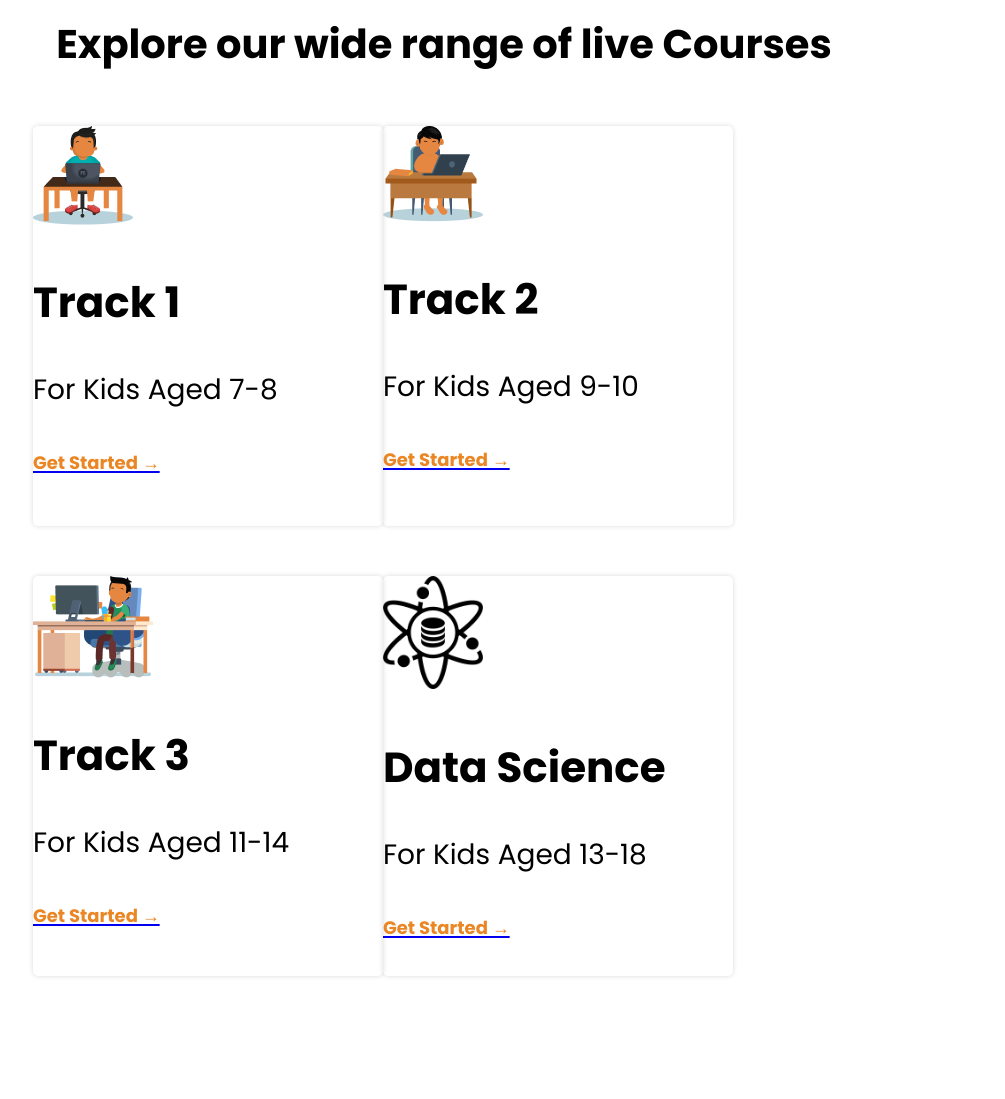
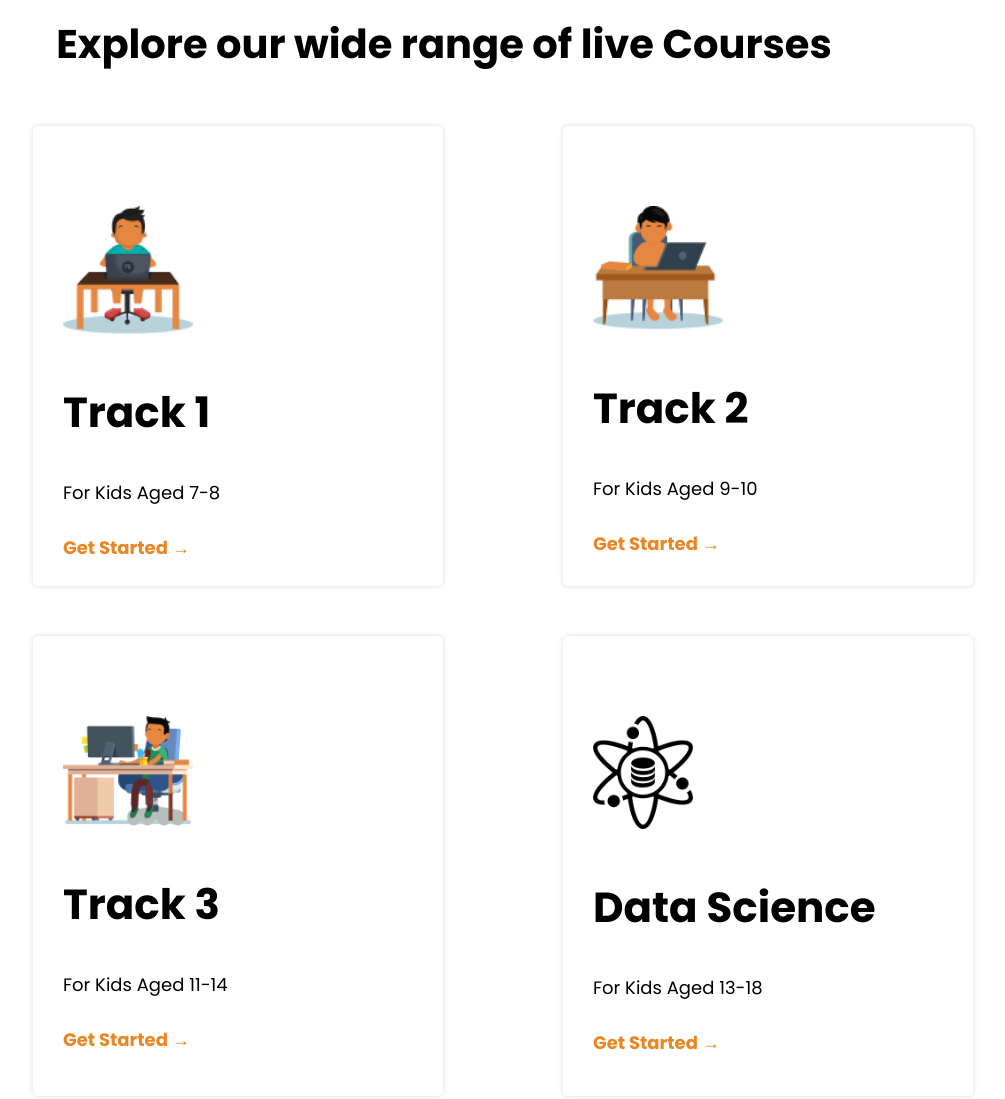
Before and after one commit to AbdullahArham/DreamersProject, a plain HTML site: page index.html in a window 1280 px wide. Shown: the part 900-1999 px from the top of the page, without its empty margins (217-1222 px from the left). Drawn offline with Linux system fonts and the light colour scheme.

Commit message:
Update css.css

```diff
--- a/css.css
+++ b/css.css
@@ -25,13 +25,13 @@
     height: 400px;
 }
 
-.images {
+.images-tile {
     width: 130px;
     margin-top: 50px;
     align-self: center;
 }
 
-.description {
+.description-tile {
     font-size: large;
 }
 
@@ -41,8 +41,17 @@
     font-weight: 700;
 }
 
-.link {
+.link-tile {
     text-decoration: none;
+}
+
+.more-tiles {
+    background-color: white;
+	padding: 30px;
+	text-align: center;
+	margin-left: 60px;
+	margin-right: 60px;
+	border-radius: 5%;
 }
 
 .new {
```
